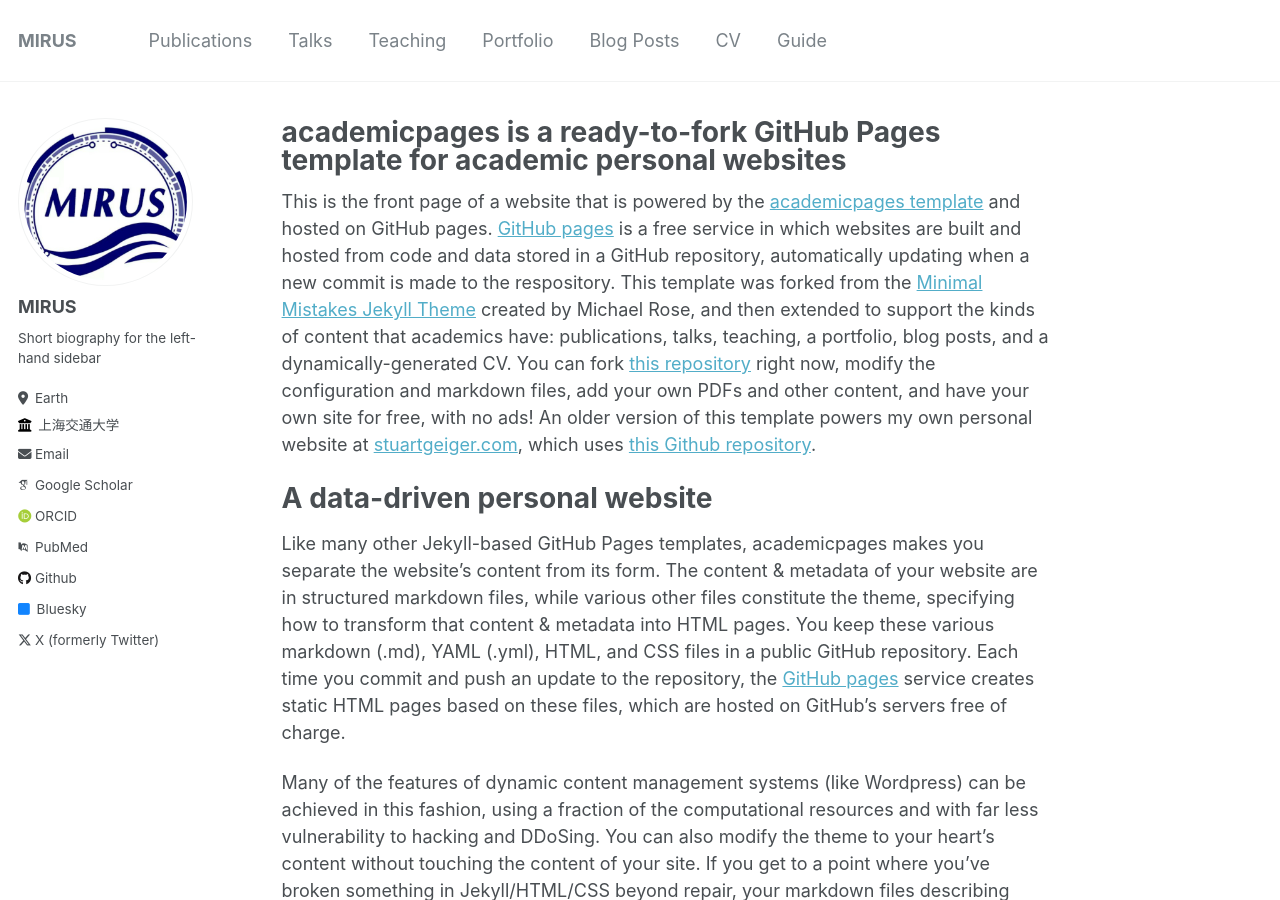
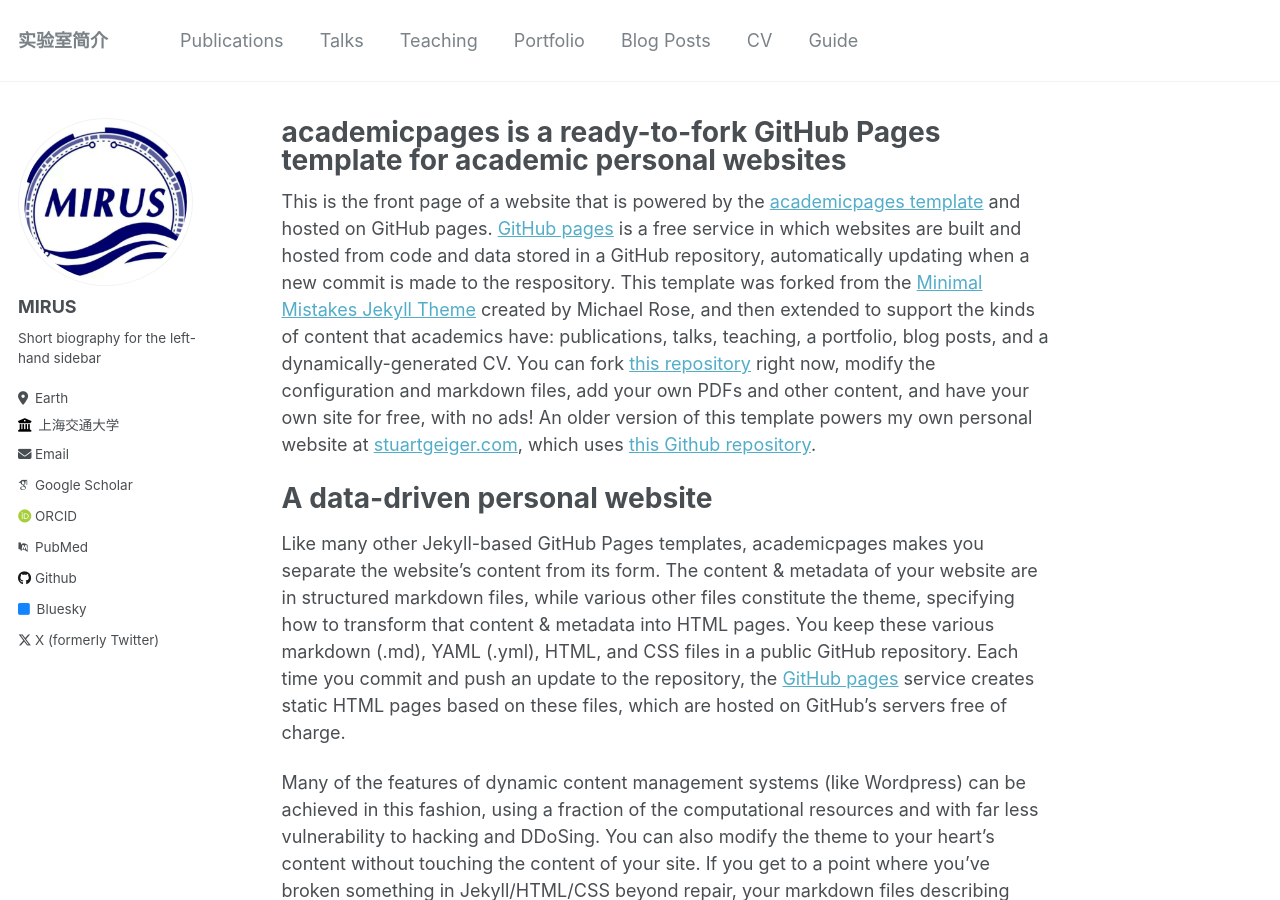
Before and after one commit to SJTU-MIRUS/MIRUS.github.io, a Jekyll site: the page built from _pages/about.md, in a window 1280 px wide and 900 px high. Built offline with Jekyll 4.4.1, drawn with Linux system fonts in a browser that asks for light colours; some web fonts are replaced.

Commit message:
Update _config.yml

```diff
--- a/_config.yml
+++ b/_config.yml
@@ -8,7 +8,7 @@
 
 # Basic Site Settings
 locale                   : "en-US"
-title                    : "MIRUS"
+title                    : "实验室简介"
 title_separator          : "-"
 name                     : &name "Your Name"
 description              : &description "personal description"
```
